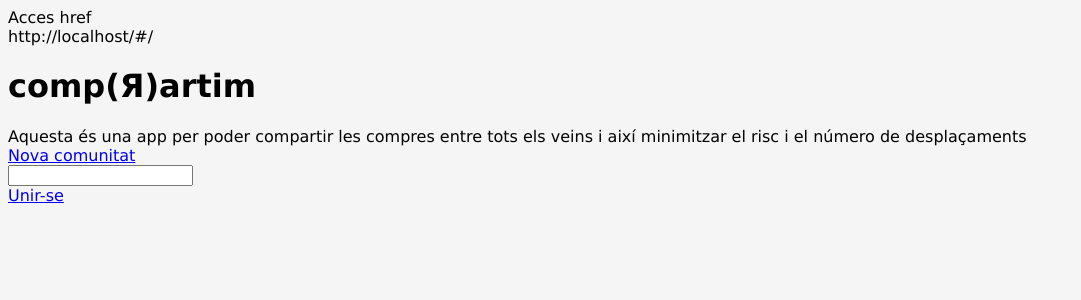
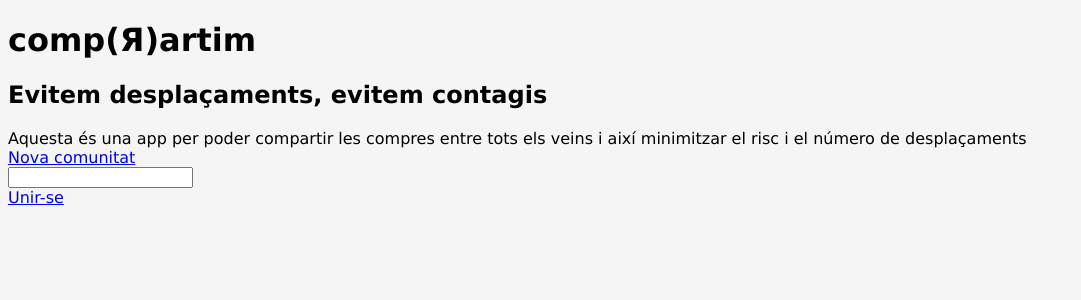
Before and after one commit to Comprarteam/comprartim, a React app: page /#/ in a window 1280 px wide. Shown: the top 300 px of the page, without its empty margins (0-1081 px from the left). Built offline with nearby package versions, Linux system fonts and the light colour scheme; the HTML template or start-up script is replaced by a standard one.

Commit message:
Revert test

```diff
--- a/src/components/Landing/Landing.jsx
+++ b/src/components/Landing/Landing.jsx
@@ -9,9 +9,10 @@ const Landing = () => {
 
   return (
     <>
-      <div>Acces href</div>
-      <div>{document.location.href}</div>
-      <h1 className="vertical-container">comp(Я)artim</h1>
+      <h1>comp(Я)artim</h1>
+      <h2>
+        Evitem desplaçaments, evitem contagis
+      </h2>
       <div>
       Aquesta és una app per poder compartir les compres entre tots els veins
        i així minimitzar el risc i el número de desplaçaments
```
